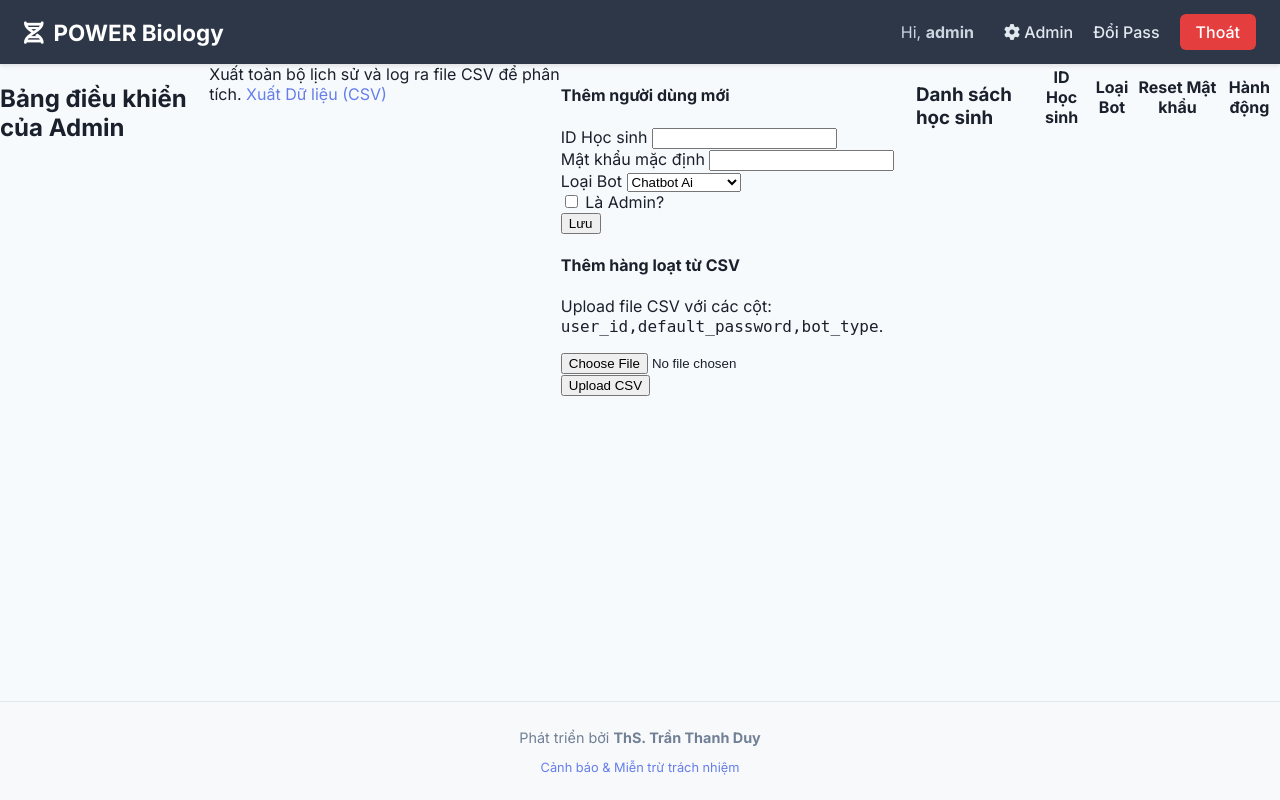
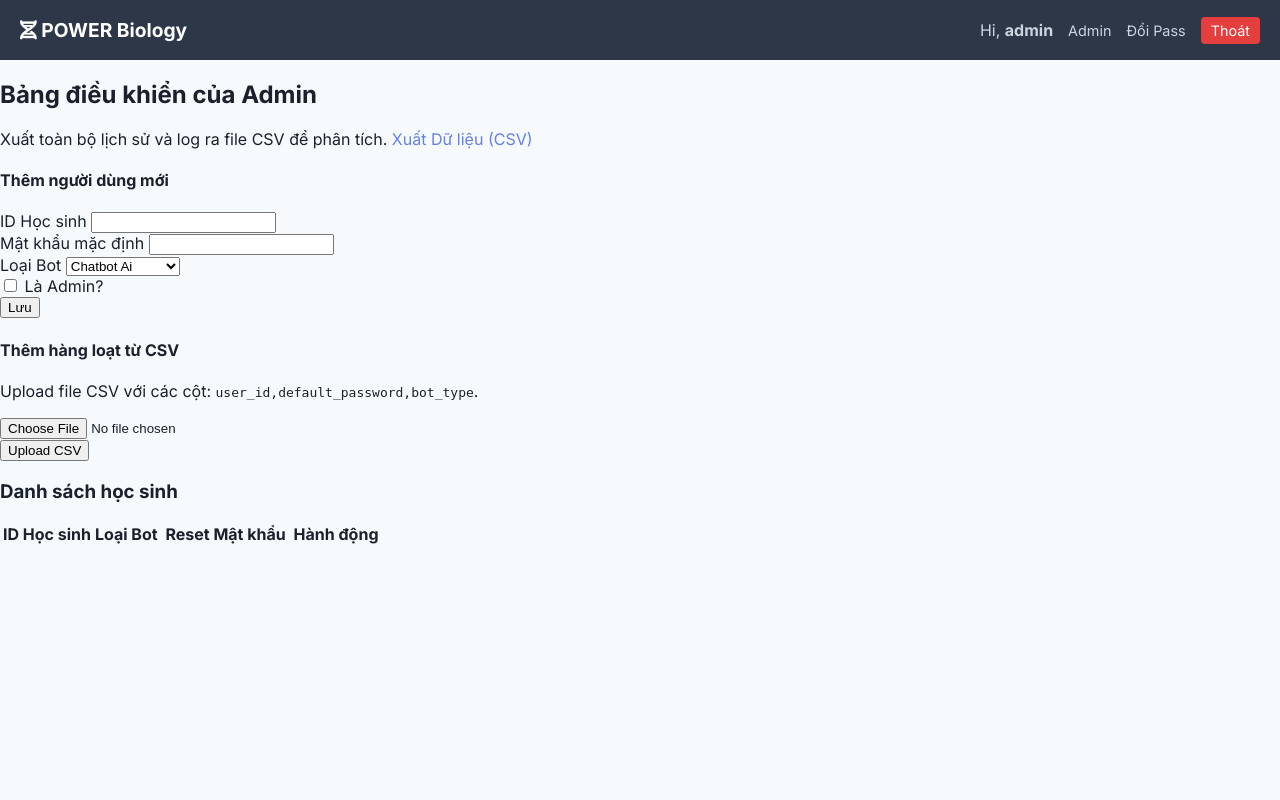
Before and after one commit to tranthanhduysph-coder/power-biology, a Flask app: page /admin in a window 1280 px wide. Run offline with Flask 3, Linux system fonts and the light colour scheme; a user stored in the database is signed in; lists and menus that the app fills with data are empty; some libraries are stand-ins or nearby versions.

Commit message:
Update base.html

```diff
--- a/app/templates/base.html
+++ b/app/templates/base.html
@@ -4,111 +4,73 @@
     <meta charset="UTF-8">
     <meta name="viewport" content="width=device-width, initial-scale=1.0">
     <title>POWER Biology</title>
-
     <link rel="stylesheet" href="https://cdnjs.cloudflare.com/ajax/libs/font-awesome/6.4.0/css/all.min.css">
     <link href="https://fonts.googleapis.com/css2?family=Inter:wght@400;500;600;700&display=swap" rel="stylesheet">
 
     <style>
-        :root {
-            --primary: #667eea;
-            --primary-dark: #5a67d8;
-            --text-dark: #1a202c;
-            --text-gray: #4a5568;
-            --bg-light: #f7fafc;
-            --sidebar-width: 300px;
-            --header-height: 64px;
-        }
+        /* CSS CƠ BẢN NHẤT - KHÔNG CAN THIỆP VÀO LAYOUT CON */
+        :root { --primary: #667eea; --text-dark: #1a202c; --bg-light: #f7fafc; --header-height: 60px; }
         * { box-sizing: border-box; }
         body {
-            font-family: 'Inter', sans-serif;
-            background-color: var(--bg-light);
-            color: var(--text-dark);
-            margin: 0; padding: 0; height: 100vh;
-            display: flex; flex-direction: column; font-size: 16px;
+            font-family: 'Inter', sans-serif; margin: 0; padding: 0;
+            background-color: var(--bg-light); color: var(--text-dark);
+            height: 100vh; display: flex; flex-direction: column;
         }
         a { text-decoration: none; color: var(--primary); }
 
-        /* Navbar */
+        /* Navbar Cố định */
         .navbar {
-            background: #2d3748; color: white; height: var(--header-height);
+            height: var(--header-height); background: #2d3748; color: white;
             display: flex; justify-content: space-between; align-items: center;
-            padding: 0 24px; flex-shrink: 0; box-shadow: 0 2px 4px rgba(0,0,0,0.1); z-index: 1000;
+            padding: 0 20px; flex-shrink: 0; z-index: 1000;
         }
-        .nav-brand a { color: white; font-size: 1.4rem; font-weight: 700; }
-        .nav-links { display: flex; align-items: center; gap: 20px; }
-        .nav-links a { color: #e2e8f0; font-weight: 500; transition: 0.2s; }
-        .nav-links a:hover { color: white; }
-
-        .logout-btn {
-            background: #e53e3e; padding: 8px 16px; border-radius: 6px;
-            color: white !important; font-weight: 600;
-        }
-
-        /* Layout */
-        .main-content { flex: 1; display: flex; overflow: hidden; position: relative; flex-direction: row; }
+        .nav-brand a { color: white; font-weight: 700; font-size: 1.2rem; }
+        .nav-links { display: flex; gap: 15px; align-items: center; }
+        .nav-links a { color: #cbd5e0; font-size: 0.9rem; }
+        .logout-btn { background: #e53e3e; padding: 5px 10px; border-radius: 4px; color: white !important; }
 
         /* Flash Messages */
-        .flash-messages { position: fixed; top: 80px; right: 20px; z-index: 2000; width: 350px; }
-        .alert { padding: 16px; border-radius: 8px; margin-bottom: 10px; color: white; font-weight: 500; box-shadow: 0 4px 6px rgba(0,0,0,0.1); }
-        .alert-success { background: #48bb78; }
+        .flash-messages { position: fixed; top: 70px; right: 20px; z-index: 2000; }
+        .alert { padding: 15px; border-radius: 5px; margin-bottom: 10px; color: white; background: #48bb78; box-shadow: 0 4px 6px rgba(0,0,0,0.1); }
         .alert-danger { background: #f56565; }
-        .alert-info { background: #4299e1; }
 
-        /* Footer */
-        .site-footer { background: #f8f9fa; border-top: 1px solid #e2e8f0; padding: 12px; text-align: center; font-size: 0.9rem; color: #718096; flex-shrink: 0; }
+        /* Container Chính: Để trống để layout con tự điền vào */
+        .main-content {
+            flex: 1;
+            position: relative;
+            width: 100%;
+            height: calc(100vh - var(--header-height)); /* Quan trọng */
+            overflow: hidden;
+        }
     </style>
 </head>
 <body>
-
     <nav class="navbar">
         <div class="nav-brand">
-            <a href="{{ url_for('main.index') }}">
-                <i class="fas fa-dna" style="margin-right: 10px;"></i>POWER Biology
-            </a>
+            <a href="{{ url_for('main.index') }}"><i class="fas fa-dna"></i> POWER Biology</a>
         </div>
         <div class="nav-links">
             {% if current_user.is_authenticated %}
-                <span style="color: #cbd5e0; margin-right: 10px;" class="desktop-only">
-                    Hi, <b>{{ current_user.username }}</b>
-                </span>
+                <span style="color:#cbd5e0">Hi, <b>{{ current_user.username }}</b></span>
                 {% if current_user.is_admin %}
-                    <a href="{{ url_for('main.admin_dashboard') }}"><i class="fas fa-cog"></i> Admin</a>
+                    <a href="{{ url_for('main.admin_dashboard') }}">Admin</a>
                 {% else %}
-                    <a href="{{ url_for('main.reset_session') }}" style="color: #63b3ed;"><i class="fas fa-plus"></i> Chat mới</a>
+                    <a href="{{ url_for('main.new_chat') }}">Chat Mới</a>
                 {% endif %}
                 <a href="{{ url_for('main.change_password') }}">Đổi Pass</a>
-
-                <a href="{{ url_for('main.logout') }}"
-                   class="logout-btn"
-                   onclick="localStorage.removeItem('sessionStart');">
-                   Thoát
-                </a>
+                <a href="{{ url_for('main.logout') }}" class="logout-btn" onclick="localStorage.removeItem('sessionStart');">Thoát</a>
             {% endif %}
         </div>
     </nav>
 
     <div class="flash-messages">
         {% with messages = get_flashed_messages(with_categories=true) %}
-            {% if messages %}
-                {% for category, message in messages %}
-                    <div class="alert alert-{{ category }}">{{ message }}</div>
-                {% endfor %}
-            {% endif %}
+            {% if messages %}{% for c, m in messages %}<div class="alert alert-{{ c }}">{{ m }}</div>{% endfor %}{% endif %}
         {% endwith %}
     </div>
 
     <div class="main-content">
         {% block content %}{% endblock %}
     </div>
-
-    <footer class="site-footer">
-        <div class="footer-content">
-            <p>Phát triển bởi <b>ThS. Trần Thanh Duy</b></p>
-            <p style="font-size: 0.8rem; margin-top: 4px;">
-                <a href="{{ url_for('main.disclaimer') }}">Cảnh báo & Miễn trừ trách nhiệm</a>
-            </p>
-        </div>
-    </footer>
-
 </body>
 </html>
```
